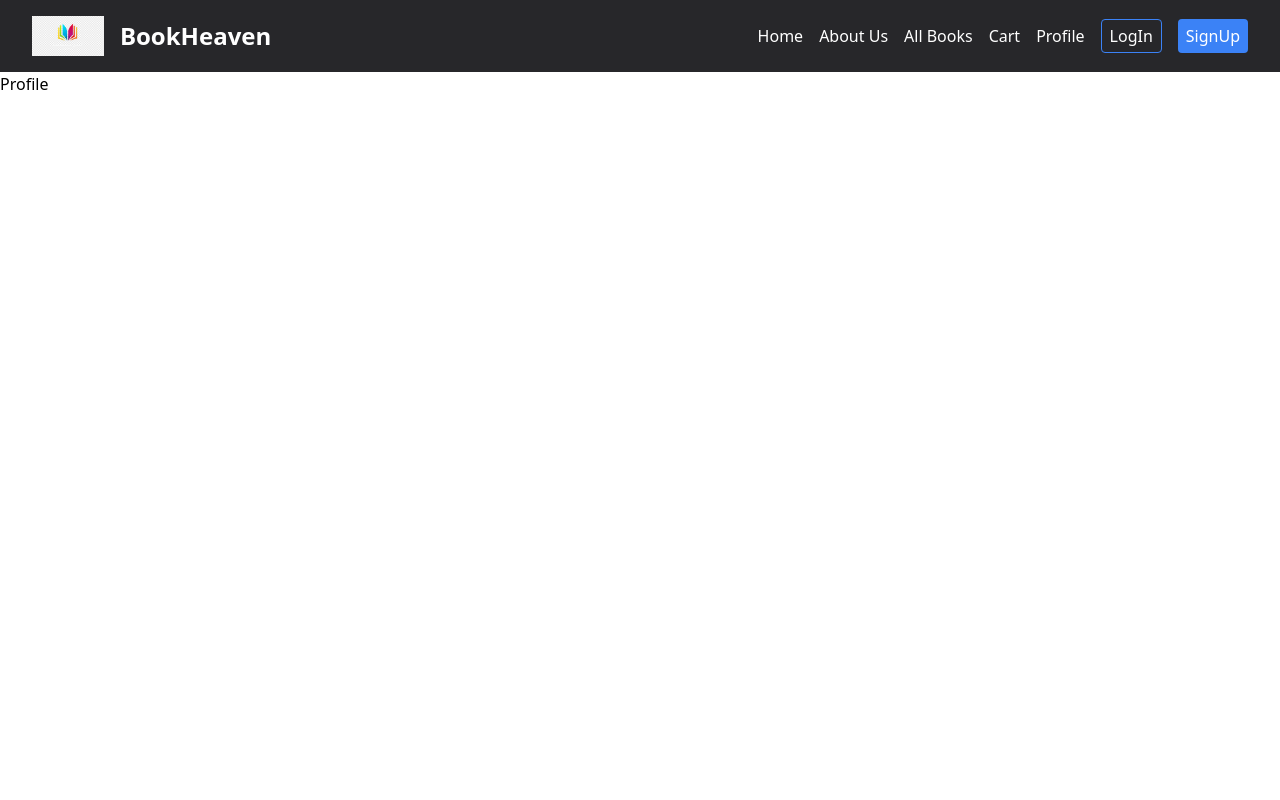
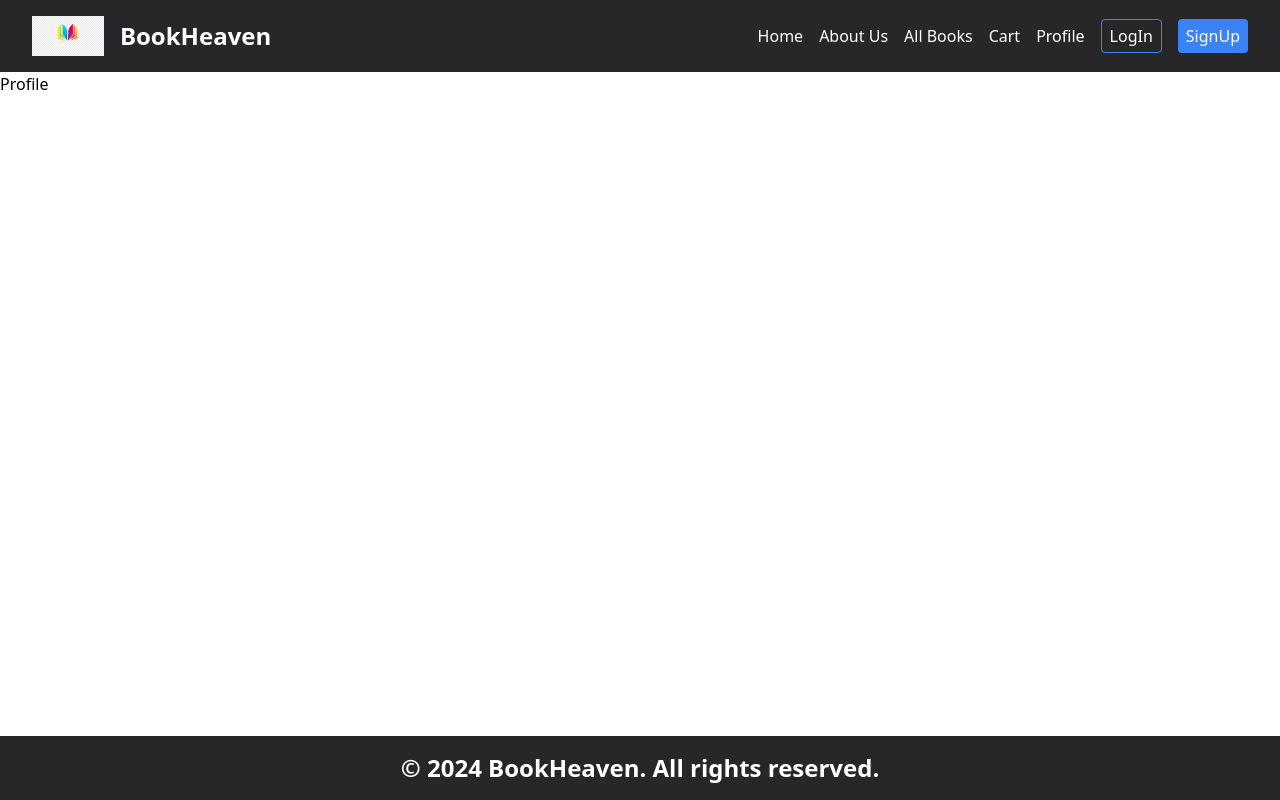
Before and after one commit to Ahnaf152020/Book_Heaven, a React (Create React App) app in the folder FrontEnd/: page /profile in a window 1280 px wide. Built offline with nearby package versions, Linux system fonts and the light colour scheme.

Commit message:
Footer done

```diff
--- a/FrontEnd/src/App.jsx
+++ b/FrontEnd/src/App.jsx
@@ -6,12 +6,14 @@ import AboutUs from './pages/AboutUs';
 import AllBooks from './pages/AllBooks';
 import Cart from './pages/Cart';
 import Profile from './pages/Profile';
+import Footer from './components/Footer/Footer';
 
 const App = () => {
   return (
     <Router>
-      <div>
+      <div className="flex flex-col min-h-screen">
         <Navbar />
+        <div className="flex-grow">
           <Routes>
             <Route path="/" element={<Home />} />
             <Route path="/about-us" element={<AboutUs />} />
@@ -20,6 +22,8 @@ const App = () => {
             <Route path="/profile" element={<Profile />} />
           </Routes>
         </div>
+        <Footer />
+      </div>
     </Router>
   );
 };
--- a/FrontEnd/src/components/Footer/Footer.jsx
+++ b/FrontEnd/src/components/Footer/Footer.jsx
@@ -2,7 +2,11 @@ import React from 'react'
 
 const Footer = () => {
   return (
-    <div>Footer</div>
+    <div className='bg-zinc-800 text-white px-8 py-4'>
+        <h1 className='text-2xl font-semibold text-center'>
+            &copy; 2024 BookHeaven. All rights reserved.
+        </h1>
+    </div>
   )
 }
 
```
Lines whose indentation alone changed are shown as unchanged.
